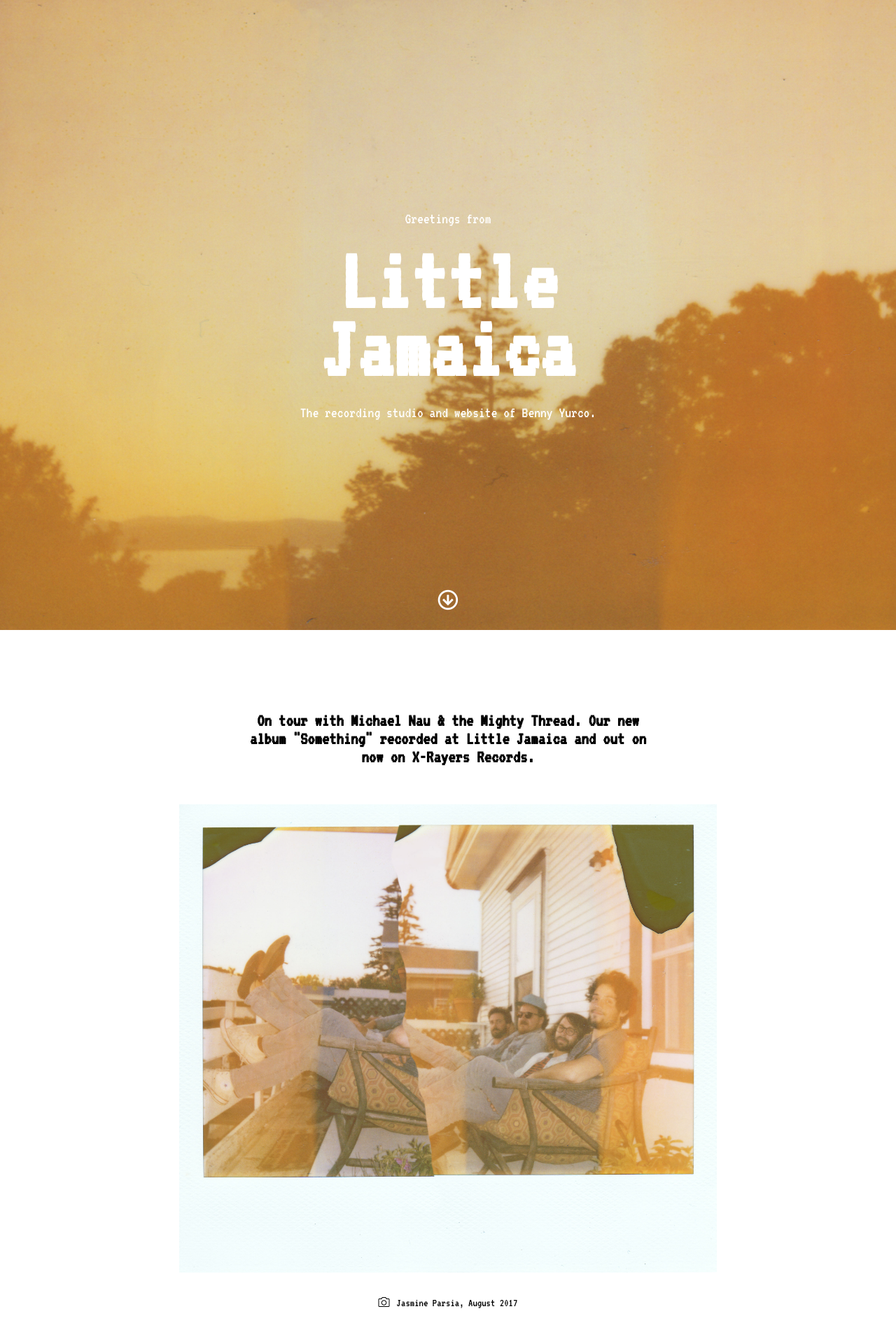
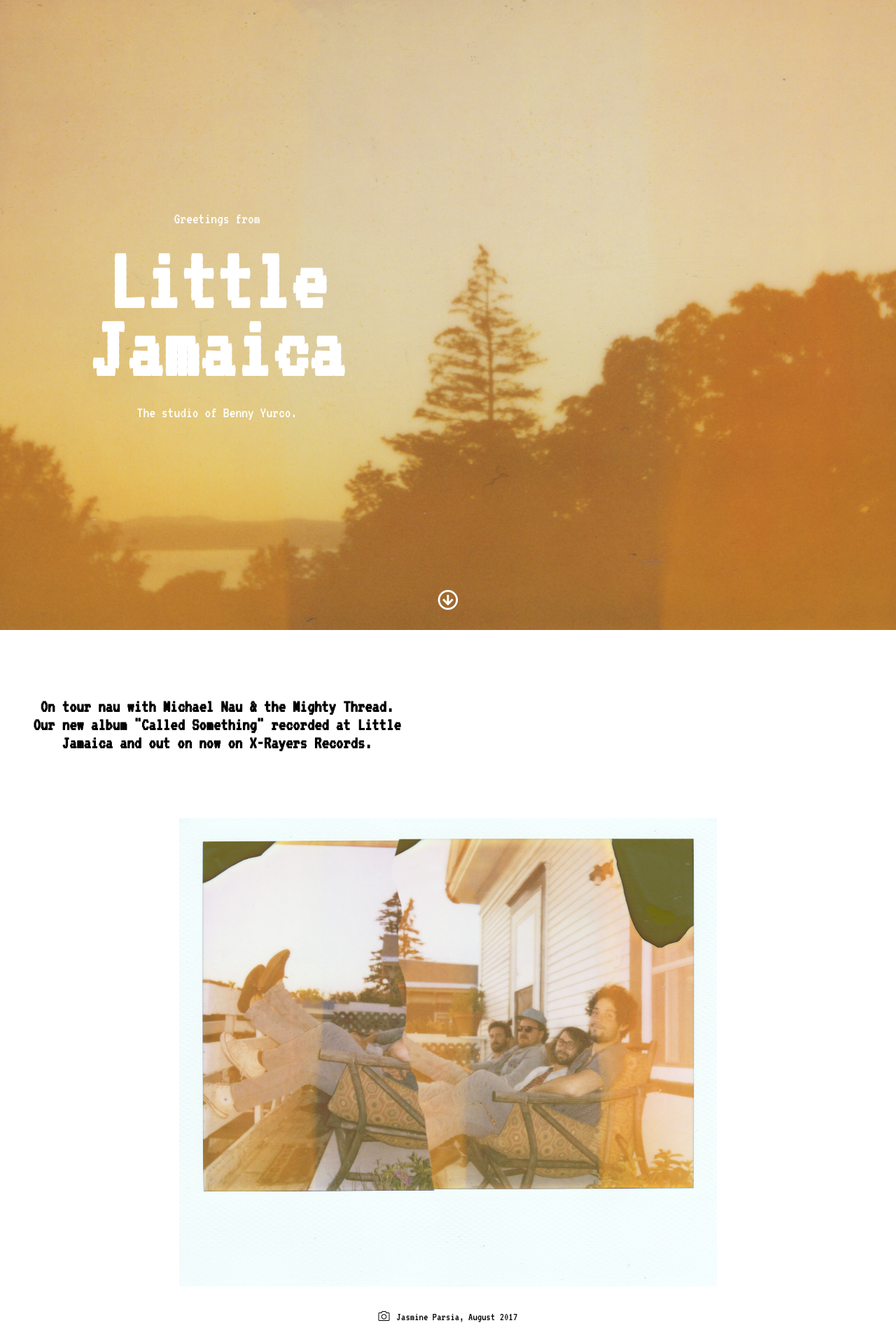
Before and after one commit to alder-studio/little-jamaica, a Jekyll site: the page built from index.html, in a window 1280 px wide. Shown: the top 1920 px of the page at 70% size. Built offline with Jekyll 4.4.1, drawn with Linux system fonts in a browser that asks for light colours.

Commit message:
Mobile Tweaks

```diff
--- a/_config.yml
+++ b/_config.yml
@@ -1,6 +1,6 @@
 title: Little Jamaica
 email: ben@littlejamaica.world
-description: The recording studio and website of Benny Yurco.
+description: The studio of Benny Yurco.
 baseurl: ""
 url: "localhost:4000"
 
--- a/assets/site.css
+++ b/assets/site.css
@@ -73,14 +73,16 @@ html>body .content {
     min-height: 50vh;
 }
 
-
 /* Elements */
-
 
 .text-area {
     max-width: 600px;
     margin: auto;
-    padding: 30px;
+    margin: 10px;
+}
+
+.text-block {
+    padding: 0px 30px 60px 30px;
 }
 
 .tour {
--- a/index.html
+++ b/index.html
@@ -4,7 +4,6 @@ layout: default
 
 <div id="content">
     <div class="block" id="home">
-
         <div class="text-area">
             <p>Greetings from</p>
             <h1>Little Jamaica</h1>
@@ -14,12 +13,13 @@ layout: default
         <div class="down-arrow">
             <a href="#about"><i class="far fa-arrow-circle-down fa-lg"></i></a>
         </div>
-
     </div>
 
     <div class="block-half" id="about">
         <div class="text-area">
-            <h3>On tour with Michael Nau & the Mighty Thread. Our new album "Something" recorded at Little Jamaica and out on now on X-Rayers Records.</h3>
+            <div class="text-block">
+                <h3>On tour nau with Michael Nau & the Mighty Thread. Our new album "Called Something" recorded at Little Jamaica and out on now on X-Rayers Records.</h3>
+            </div>
         </div>
 
         <div class="big-picture">
```
